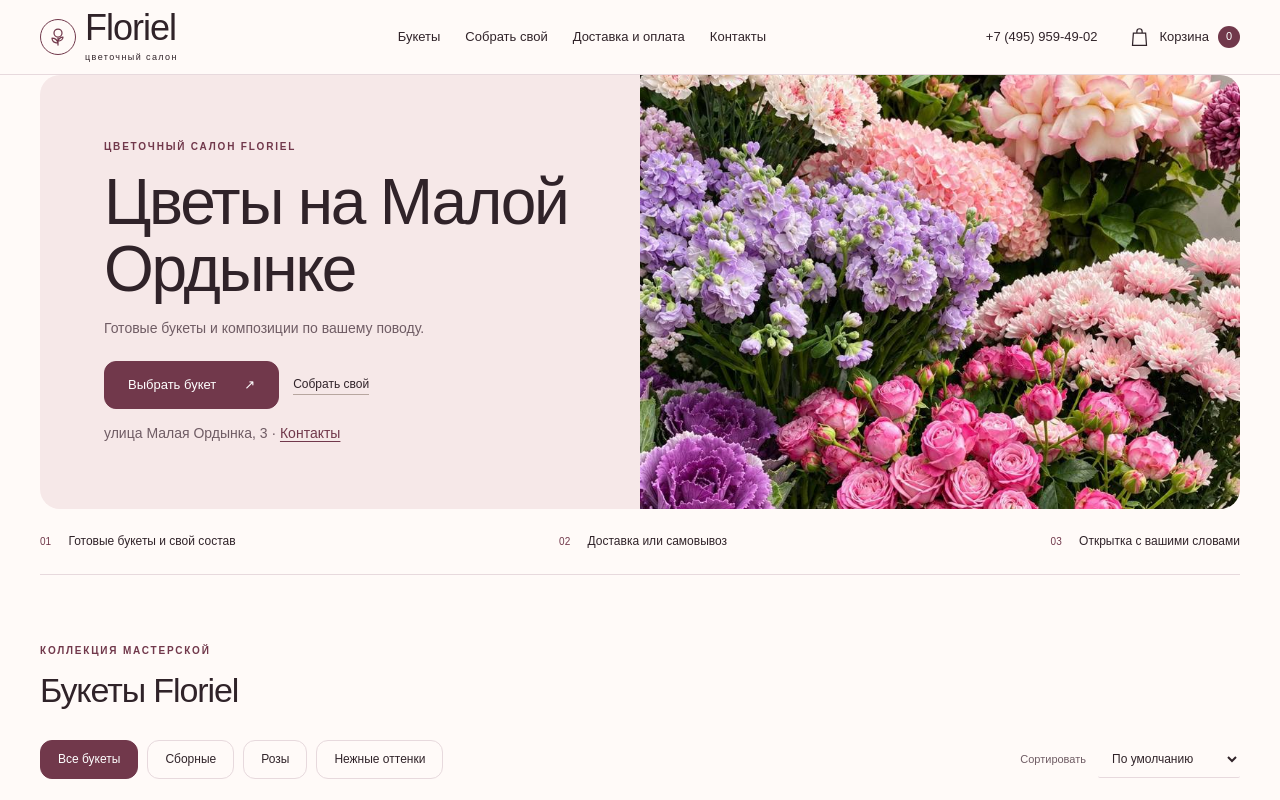
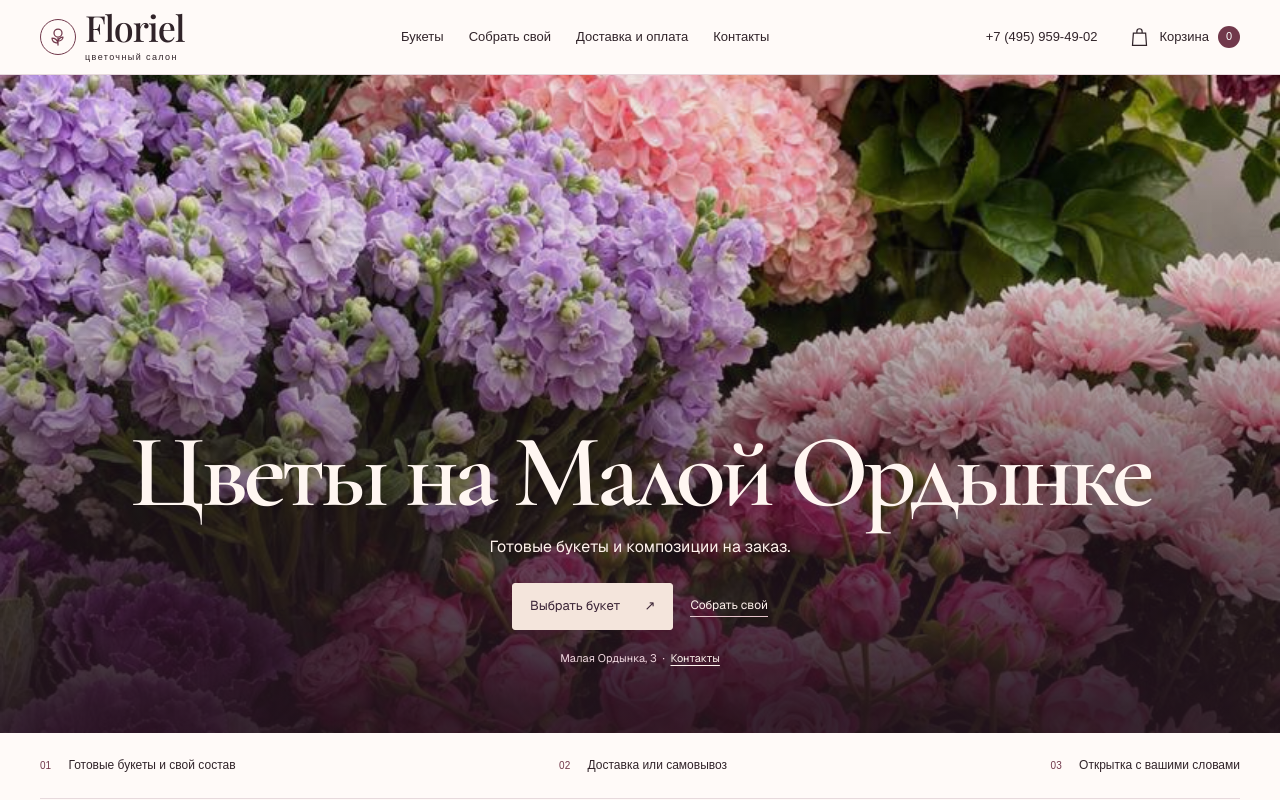
Before and after one commit to personanongraat/flowers_shop, a plain HTML site: page dist/demo/floriel/index.html in a window 1280 px wide. Shown: the top 800 px of the page. Drawn offline with Linux system fonts and the light colour scheme.

Commit message:
Use full-width Floriel storefront hero

```diff
--- /dev/null
+++ b/dist/demo/floriel/hero-fonts.css
@@ -0,0 +1,49 @@
+/* cyrillic */
+@font-face {
+  font-family: 'Cormorant Garamond';
+  font-style: normal;
+  font-weight: 600;
+  font-display: swap;
+  src: url(./fonts/cormorant-garamond-600-cyrillic.woff2) format('woff2');
+  unicode-range: U+0301, U+0400-045F, U+0490-0491, U+04B0-04B1, U+2116;
+}
+
+/* latin */
+@font-face {
+  font-family: 'Cormorant Garamond';
+  font-style: normal;
+  font-weight: 600;
+  font-display: swap;
+  src: url(./fonts/cormorant-garamond-600-latin.woff2) format('woff2');
+  unicode-range: U+0000-00FF, U+0131, U+0152-0153, U+02BB-02BC, U+02C6, U+02DA, U+02DC, U+0304, U+0308, U+0329, U+2000-206F, U+20AC, U+2122, U+2191, U+2193, U+2212, U+2215, U+FEFF, U+FFFD;
+}
+
+/* cyrillic */
+@font-face {
+  font-family: 'Geist';
+  font-style: normal;
+  font-weight: 400 600;
+  font-display: swap;
+  src: url(./fonts/geist-cyrillic.woff2) format('woff2');
+  unicode-range: U+0301, U+0400-045F, U+0490-0491, U+04B0-04B1, U+2116;
+}
+
+/* latin */
+@font-face {
+  font-family: 'Geist';
+  font-style: normal;
+  font-weight: 400 600;
+  font-display: swap;
+  src: url(./fonts/geist-latin.woff2) format('woff2');
+  unicode-range: U+0000-00FF, U+0131, U+0152-0153, U+02BB-02BC, U+02C6, U+02DA, U+02DC, U+0304, U+0308, U+0329, U+2000-206F, U+20AC, U+2122, U+2191, U+2193, U+2212, U+2215, U+FEFF, U+FFFD;
+}
+
+/* latin */
+@font-face {
+  font-family: 'Playfair Display';
+  font-style: normal;
+  font-weight: 500;
+  font-display: swap;
+  src: url(./fonts/playfair-display-500-latin.woff2) format('woff2');
+  unicode-range: U+0000-00FF, U+0131, U+0152-0153, U+02BB-02BC, U+02C6, U+02DA, U+02DC, U+0304, U+0308, U+0329, U+2000-206F, U+20AC, U+2122, U+2191, U+2193, U+2212, U+2215, U+FEFF, U+FFFD;
+}
--- a/dist/demo/floriel/index.html
+++ b/dist/demo/floriel/index.html
@@ -54,12 +54,54 @@ footer{background:#eee1e4}
 .hero-photo{min-height:0;position:relative}
 .hero-photo img{display:block;position:absolute;inset:0;width:100%;height:100%;object-fit:cover}
 @media(max-width:620px){.hero{grid-template-columns:1fr;min-height:0}.hero h1{font-size:clamp(32px,9vw,46px)}.hero-copy{padding:26px 22px}.hero-photo{aspect-ratio:2/1}.hero .hero-lead{font-size:14px;margin-bottom:16px}}
+</style>
+<link rel="stylesheet" href="./hero-fonts.css">
+<style>
+:root { --hero-sans:"Geist",Arial,sans-serif; --hero-serif:"Cormorant Garamond",Georgia,serif; --hero-playfair:"Playfair Display",Georgia,serif; }
+.hero { font-family: var(--hero-sans); }
+.header .brand b { font-family: var(--hero-playfair); }
+.hero.container { border-radius: 0; position: relative; isolation: isolate; min-width: 0; margin-block: 20px 0; overflow: hidden; }
+.hero .hero-copy { max-width: none; min-width: 0; position: relative; z-index: 1; align-items: center; text-align: center; }
+.hero h1 { max-width: none; margin: 0 0 16px; }
+.hero .hero-copy > .hero-lead:not(.eyebrow) { max-width: 370px; margin: 0 0 24px; font-size: 15px; line-height: 1.5; }
+.hero .hero-actions { justify-content: center; gap: 17px; }
+.hero .hero-actions .button { margin: 0; min-height: 47px; border-radius: 3px; padding: 11px 17px; gap: 24px; }
+.hero .hero-actions .text-link { margin: 0; padding-block: 3px; line-height: 1.25; }
+.hero .hero-copy > .contact-note:not(.eyebrow) { margin: 20px 0 0; font-size: 11px; line-height: 1.55; }
+.hero .contact-note span { margin-inline: 3px; }
+.hero figure { margin: 0; min-width: 0; }
+.hero figure img { height: 100%; object-fit: cover; }
+@media (max-width: 640px) {
+  .hero.container { margin-top: 13px; }
+  .hero .hero-copy > .hero-lead:not(.eyebrow) { margin-bottom: 19px; font-size: 14px; }
+  .hero .hero-actions { gap: 12px; }
+  .hero .hero-actions .button { font-size: 12px; gap: 15px; }
+  .hero .hero-copy > .contact-note:not(.eyebrow) { margin-top: 16px; }
+}
+
+
+.hero.container { display: grid; grid-template-columns: 1fr; place-items: end center; width: 100%; margin-top: 0; min-height: 658px; background: #29151f; }
+.hero .hero-backdrop { position: absolute; inset: 0; z-index: -1; }
+.hero .hero-backdrop img { position: absolute; inset: 0; object-position: 50% 52%; }
+.hero .hero-backdrop::after { content: ""; position: absolute; inset: 0; background: linear-gradient(180deg,#20111c13 5%,#24141f24 28%,#27142088 57%,#23131de8 96%); }
+.hero .hero-copy { padding: 40px 24px 66px; }
+.hero h1 { color: #fff6f1; font: 600 clamp(62px,8.1vw,125px)/.91 var(--hero-serif); letter-spacing: -.045em; }
+.hero .hero-copy > .hero-lead:not(.eyebrow) { color: #fff3ed; font-size: 16px; }
+.hero .hero-actions .button { background: #f4e5dc; border-color: #f4e5dc; color: #3a2335; }
+.hero .hero-actions .button:hover { background: #fff5ed; }
+.hero .hero-actions .text-link, .hero .contact-note a { color: #fff3ed; border-color: #e6c3cb; }
+.hero .hero-copy > .contact-note:not(.eyebrow) { color: #f0d7df; }
+@media (max-width: 700px) {
+ .hero.container { min-height: 580px; margin-top: 0; }
+ .hero .hero-copy { padding: 30px 18px 42px; }
+ .hero h1 { max-width: 9em; font-size: clamp(52px,10vw,76px); }
+}
 </style></head>
 <body>
 <a class="skip" href="#catalog">Перейти к букетам</a>
 <div class="sticky-header"><header class="container header"><a class="brand" href="#" aria-label="На главную"><span class="salon-mark" aria-hidden="true"><svg viewBox="0 0 24 24" fill="none" stroke="currentColor" stroke-width="1.25" stroke-linecap="round" stroke-linejoin="round"><path d="M12 20v-7m0 5c-4 0-6-2-6-5 3 0 5 1 6 5m0-2c3 0 5-2 5-4-3 0-4 1-5 4"/><circle cx="12" cy="8" r="4"/></svg></span><span><b data-bind="name"></b><small data-bind="tagline"></small></span></a><nav aria-label="Основная навигация"><a href="#catalog">Букеты</a><a href="#builder">Собрать свой</a><a href="#delivery">Доставка и оплата</a><a href="#contacts">Контакты</a></nav><a class="phone" data-phone></a><button class="cart-trigger" id="open-cart"><svg viewBox="0 0 24 24" aria-hidden="true"><path d="M5 7h14l1 14H4L5 7Zm4 0V5a3 3 0 0 1 6 0v2"/></svg><span>Корзина</span><b id="cart-count">0</b></button></header></div>
 <main>
-<section class="hero container"><div class="hero-copy"><p class="eyebrow">ЦВЕТОЧНЫЙ САЛОН FLORIEL</p><h1 id="hero-title"></h1><p class="hero-lead">Готовые букеты и композиции по вашему поводу.</p><div class="hero-actions"><a class="button" href="#catalog">Выбрать букет <span aria-hidden="true">↗</span></a><a class="text-link" href="#builder">Собрать свой</a></div><p class="contact-note">улица Малая Ордынка, 3 · <a href="#contacts">Контакты</a></p></div><div class="hero-photo"><img src="./photos/5393410808819163352.jpg" alt="Разноцветная витрина салона «Флориэль»" fetchpriority="high"></div></section>
+<section class="hero container" aria-labelledby="hero-title"><figure class="hero-backdrop"><img src="./photos/5393410808819163352.jpg" alt="Цветочная витрина салона «Флориэль»" fetchpriority="high"></figure><div class="hero-copy"><h1 id="hero-title">Цветы на Малой Ордынке</h1><p class="hero-lead">Готовые букеты и композиции на заказ.</p><div class="hero-actions"><a class="button" href="#catalog">Выбрать букет <span aria-hidden="true">↗</span></a><a class="text-link" href="#builder">Собрать свой</a></div><p class="contact-note">Малая Ордынка, 3 <span aria-hidden="true">·</span> <a href="#contacts">Контакты</a></p></div></section>
 <div class="container service-strip"><span><i>01</i> Готовые букеты и свой состав</span><span><i>02</i> Доставка или самовывоз</span><span><i>03</i> Открытка с вашими словами</span></div>
 <section class="container catalog section" id="catalog"><div class="section-head"><div><p class="eyebrow">КОЛЛЕКЦИЯ МАСТЕРСКОЙ</p><h2>Букеты Floriel</h2></div></div><div class="catalog-controls"><div id="filters" class="filters" aria-label="Категории"></div><label class="sort-label">Сортировать <select id="sort"><option value="default">По умолчанию</option><option value="asc">Сначала дешевле</option><option value="desc">Сначала дороже</option></select></label></div><div class="product-grid" id="products"></div><p class="catalog-note">Фотографии из подборки салона. Цены и названия приведены для примера. Актуальный ассортимент уточняйте у флориста.</p></section>
 <section class="builder-section" id="builder"><div class="container section"><div class="section-head"><div><p class="eyebrow">ВАШ БУКЕТ - ВАШИ ПРАВИЛА</p><h2>Соберите что-то личное</h2></div><p class="muted">Выберите цветы, упаковку и маленькое дополнение.<br>Мы посчитаем всё сразу.</p></div><div class="builder-layout"><div><div class="step-title"><span>1</span><h3>Начните с цветов</h3></div><div class="flower-grid" id="flowers"></div><p class="small muted">На фото - примеры цветов в составе букетов.</p><div class="builder-options"><label>2. Упаковка<select id="packaging"></select></label><label>3. Открытка<select id="greeting"></select></label></div></div><aside class="builder-summary"><span class="eyebrow">ВАШ СОСТАВ</span><h3>Особенный, потому что ваш</h3><div id="builder-lines" aria-live="polite"></div><div class="total"><span>Стоимость букета</span><strong id="builder-total">0 ₽</strong></div><button class="button full" id="add-custom" disabled>Добавить в корзину <span aria-hidden="true">↗</span></button><p class="small muted">Выберите хотя бы один цветок. Доставка рассчитывается в корзине.</p></aside></div></div></section>
@@ -218,7 +260,6 @@ window.SHOP_REVIEWS = null;
  document.querySelectorAll('[data-bind]').forEach(el=>el.textContent=shop[el.dataset.bind]||'');
  document.querySelectorAll('[data-phone]').forEach(el=>{el.textContent=shop.phone;el.href='tel:'+shop.phone.replace(/[^+\d]/g,'');});
  document.title=shop.title;document.querySelector('meta[name=description]').content=shop.description;
- $('#hero-title').textContent=shop.heroTitle;
  $('#delivery-text').textContent=shop.delivery.text;$('#delivery-timing').textContent=shop.delivery.timing;$('#year').textContent=new Date().getFullYear();
  $('#social-links').innerHTML=shop.links.filter(l=>/^https:\/\//.test(l.url)).map(l=>`<a href="${esc(l.url)}" target="_blank" rel="noopener noreferrer">${esc(l.label)}</a>`).join(' · ');
  document.addEventListener('error',e=>{if(e.target.tagName==='IMG'){const img=e.target;if(img.dataset.failed)return;img.dataset.failed='true';img.removeAttribute('src');img.alt='Фотография временно недоступна';img.classList.add('image-missing');}},true);
```
Also changed, not shown: dist/demo/floriel/fonts/cormorant-garamond-600-cyrillic.woff2 (added), dist/demo/floriel/fonts/cormorant-garamond-600-latin.woff2 (added), dist/demo/floriel/fonts/cormorantgaramond-OFL.txt (added), dist/demo/floriel/fonts/geist-OFL.txt (added), dist/demo/floriel/fonts/geist-cyrillic.woff2 (added), dist/demo/floriel/fonts/geist-latin.woff2 (added), dist/demo/floriel/fonts/playfair-display-500-latin.woff2 (added), dist/demo/floriel/fonts/playfairdisplay-OFL.txt (added).
